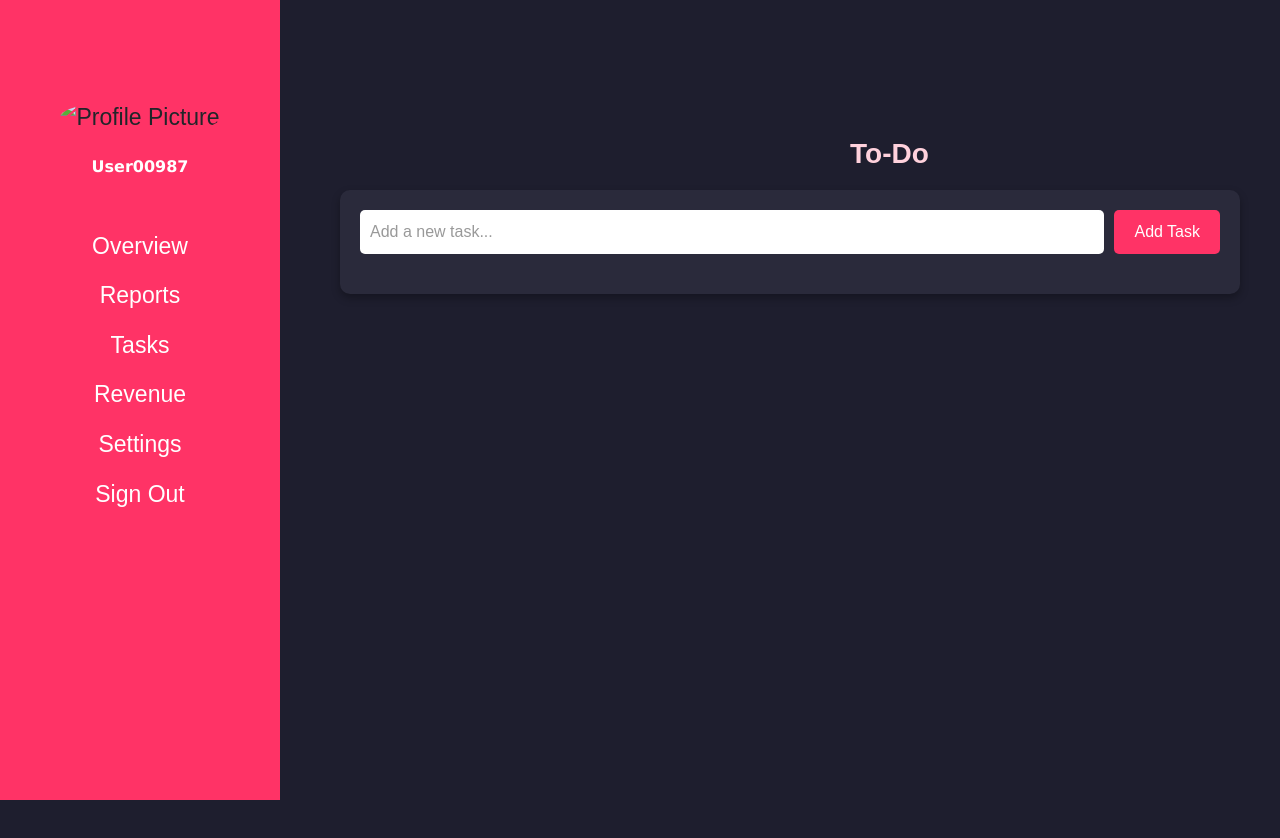
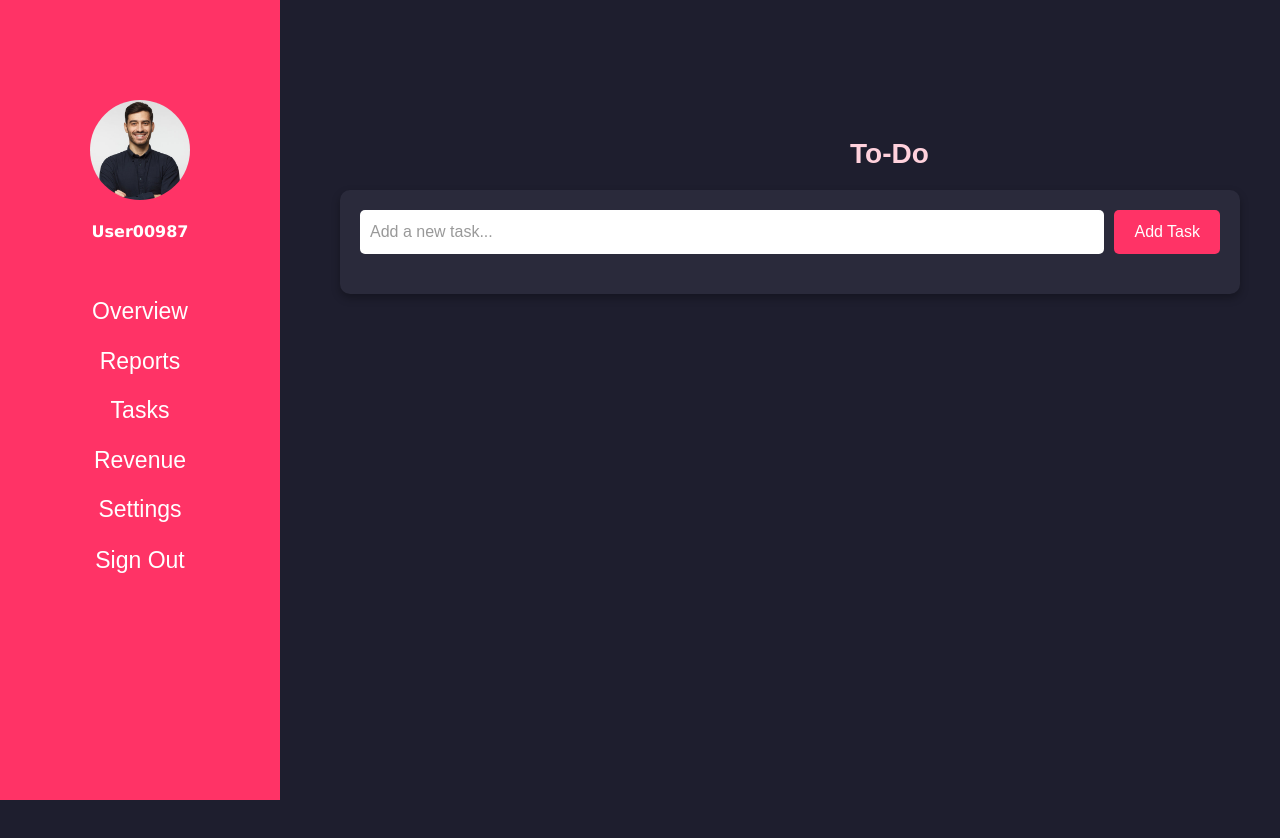
Before and after one commit to Shivinazad/social-media-dashboard, a website: page html/tasks.html in a window 1280 px wide. Shown: the top 838 px of the page. Drawn offline with nearby package versions, Linux system fonts and the light colour scheme; no server answers.

Commit message:
Minor UI changes to the HTML files for favicon.

```diff
--- a/html/tasks.html
+++ b/html/tasks.html
@@ -6,7 +6,7 @@
     <title>Tasks</title>
     <link rel="stylesheet" href="../css/tasks.css" />
 
-    <link rel="icon" href="../assets/icons/NEW_FAVICON.png" />
+    <link rel="icon" href="../assets/NEW_FAVICON.png" />
     <link
       href="https://cdn.jsdelivr.net/npm/bootstrap@5.3.3/dist/css/bootstrap.min.css"
       rel="stylesheet"
@@ -30,7 +30,7 @@
             margin-top: 100px;
             object-fit: cover;
           "
-          src="../assets/profile_pictures/360_F_243123463_zTooub557xEWABDLk0jJklDyLSGl2jrr.jpg"
+          src="../assets/360_F_243123463_zTooub557xEWABDLk0jJklDyLSGl2jrr.jpg"
           alt="Profile Picture"
         />
       </div>
```
Also changed, not shown: html/revenue.html (+1 -1 lines), html/settings.html (+1 -1 lines), 1 other file.
